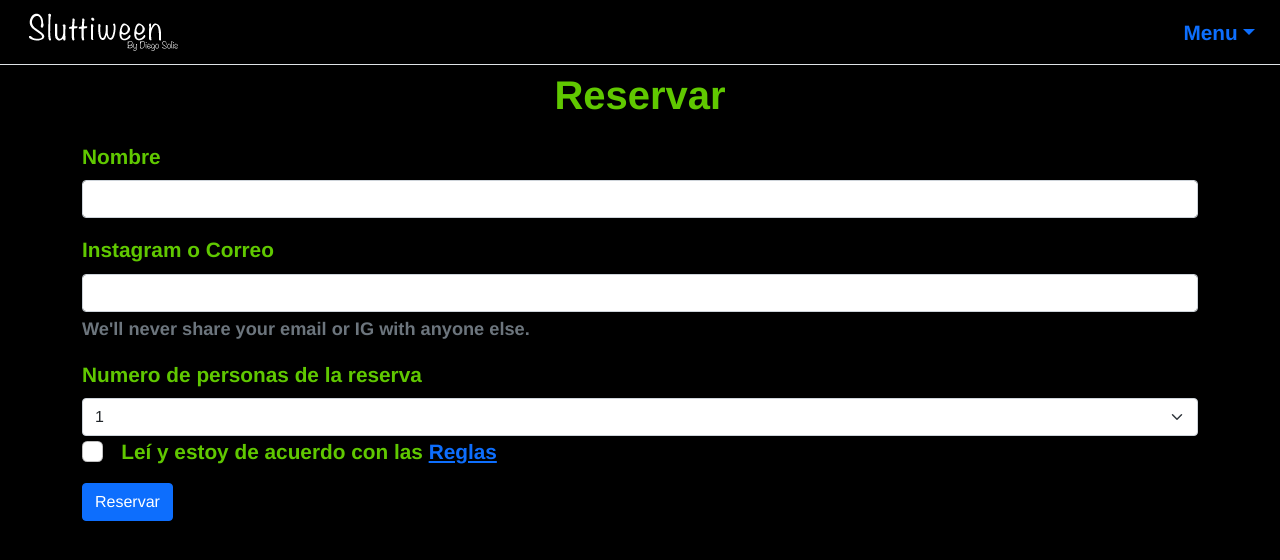
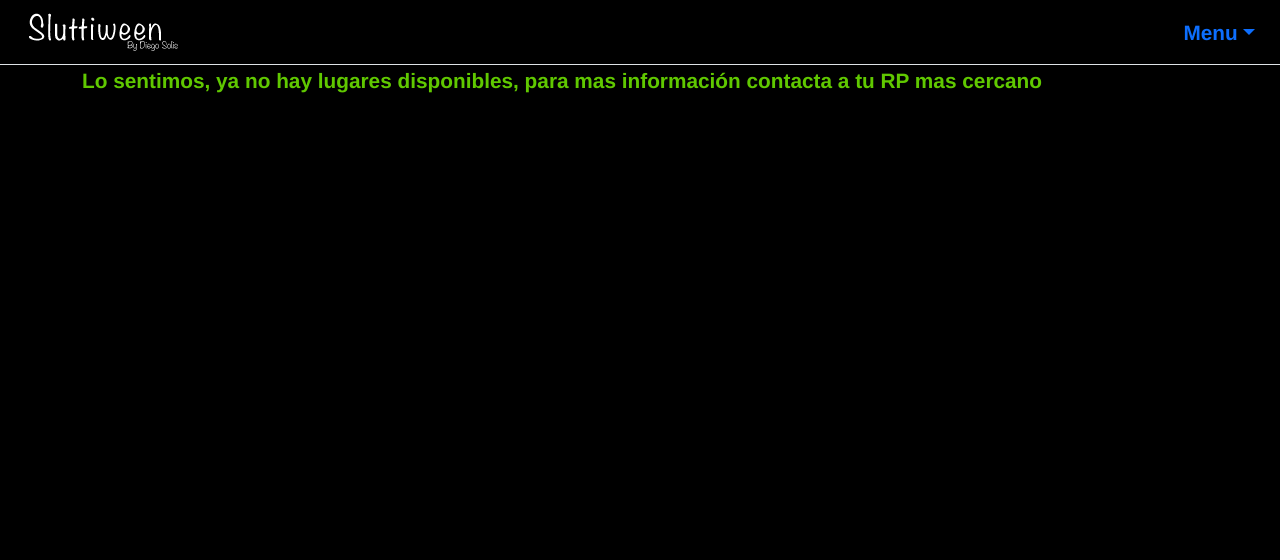
Before and after one commit to disc3110/halloween2021, a React (Create React App) app: page /reserve in a window 1280 px wide. Shown: the top 560 px of the page. Built offline with nearby package versions, Linux system fonts and the light colour scheme; no server answers; what aws-amplify would draw is missing.

Commit message:
full en main

```diff
--- a/src/App.js
+++ b/src/App.js
@@ -6,6 +6,7 @@ import Reserve from "./pages/Reserve";
 import Contact from "./pages/Contact";
 import Rules from "./pages/Rules";
 import Invitees from "./pages/Invitees";
+import Full from "./pages/Full";
 
 function App() {
   return (
@@ -14,7 +15,7 @@ function App() {
       <div className="container">
       <Switch>
         <Route path="/reserve">
-          <Reserve />
+          <Full />
         </Route>
         <Route path="/contact">
           <Contact />
--- /dev/null
+++ b/src/pages/Full.js
@@ -0,0 +1,7 @@
+const Full = () => (
+  <>
+    <p> Lo sentimos, ya no hay lugares disponibles, para mas información contacta a tu RP mas cercano</p>
+  </>
+);
+
+export default Full
```
